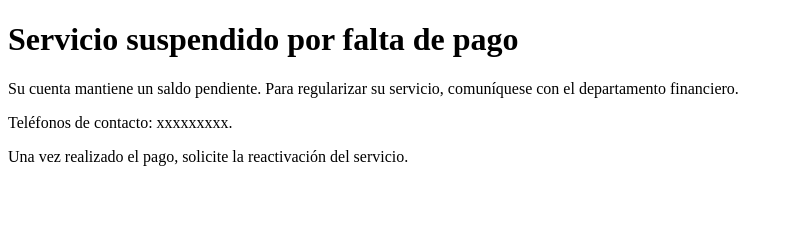
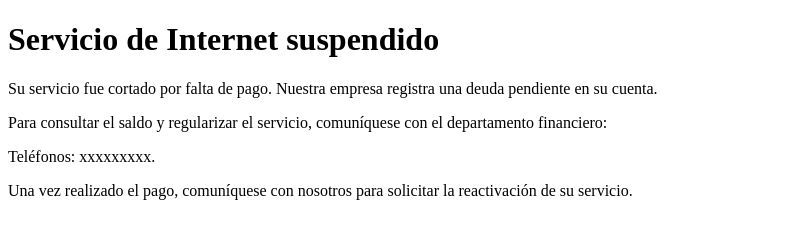
Before and after one commit to LTGuason/Auto-Config-Mikrotik, a plain HTML site: page suspension-clientes.html in a window 1280 px wide. Shown: the whole page, without its empty margins (0-793 px from the left). Drawn offline with Linux system fonts and the light colour scheme.

Commit message:
Clarify suspension notice for unpaid service

```diff
--- a/suspension-clientes.html
+++ b/suspension-clientes.html
@@ -3,12 +3,13 @@
 <head>
   <meta charset="utf-8">
   <meta name="viewport" content="width=device-width, initial-scale=1">
-  <title>Servicio suspendido</title>
+  <title>Servicio suspendido por falta de pago</title>
 </head>
 <body>
-  <h1>Servicio suspendido por falta de pago</h1>
-  <p>Su cuenta mantiene un saldo pendiente. Para regularizar su servicio, comuníquese con el departamento financiero.</p>
-  <p>Teléfonos de contacto: xxxxxxxxx.</p>
-  <p>Una vez realizado el pago, solicite la reactivación del servicio.</p>
+  <h1>Servicio de Internet suspendido</h1>
+  <p>Su servicio fue cortado por falta de pago. Nuestra empresa registra una deuda pendiente en su cuenta.</p>
+  <p>Para consultar el saldo y regularizar el servicio, comuníquese con el departamento financiero:</p>
+  <p>Teléfonos: xxxxxxxxx.</p>
+  <p>Una vez realizado el pago, comuníquese con nosotros para solicitar la reactivación de su servicio.</p>
 </body>
 </html>
```
